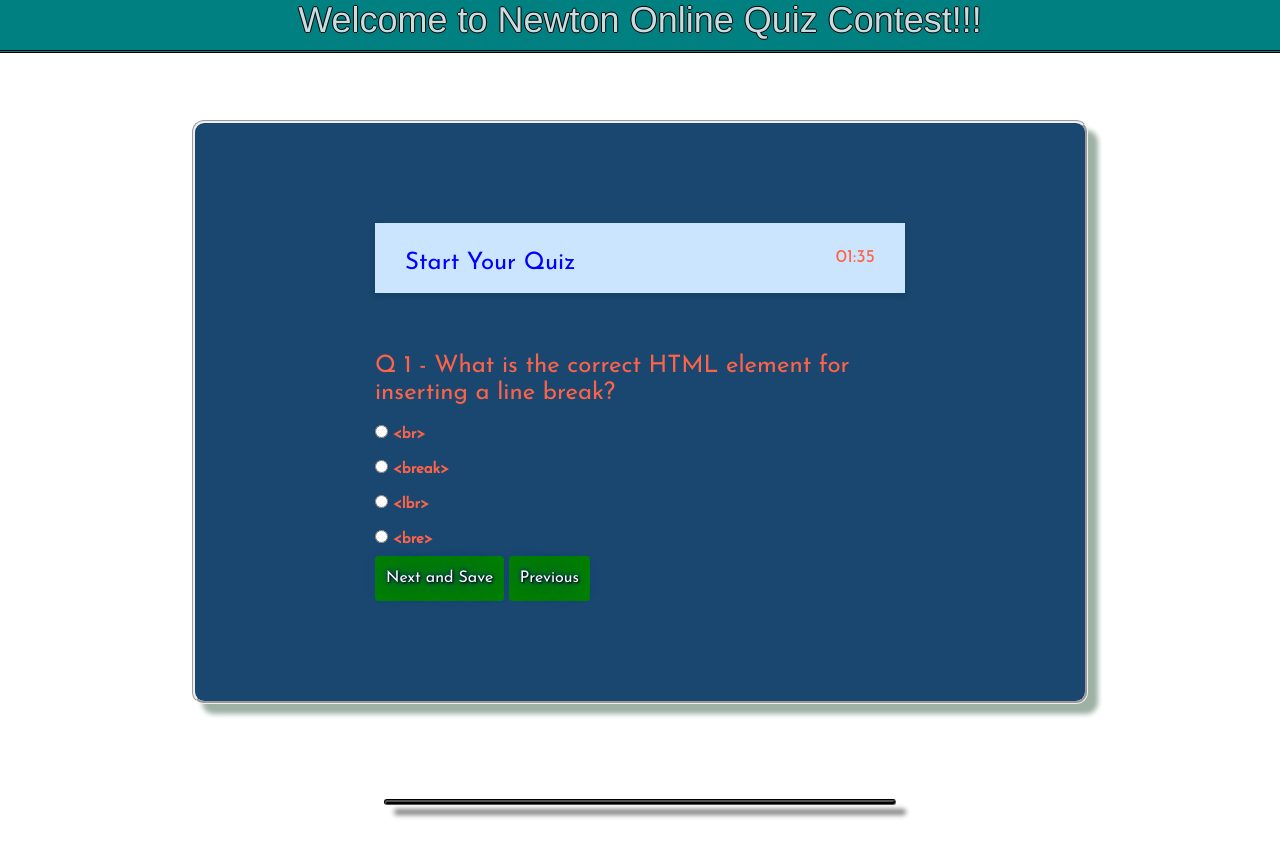
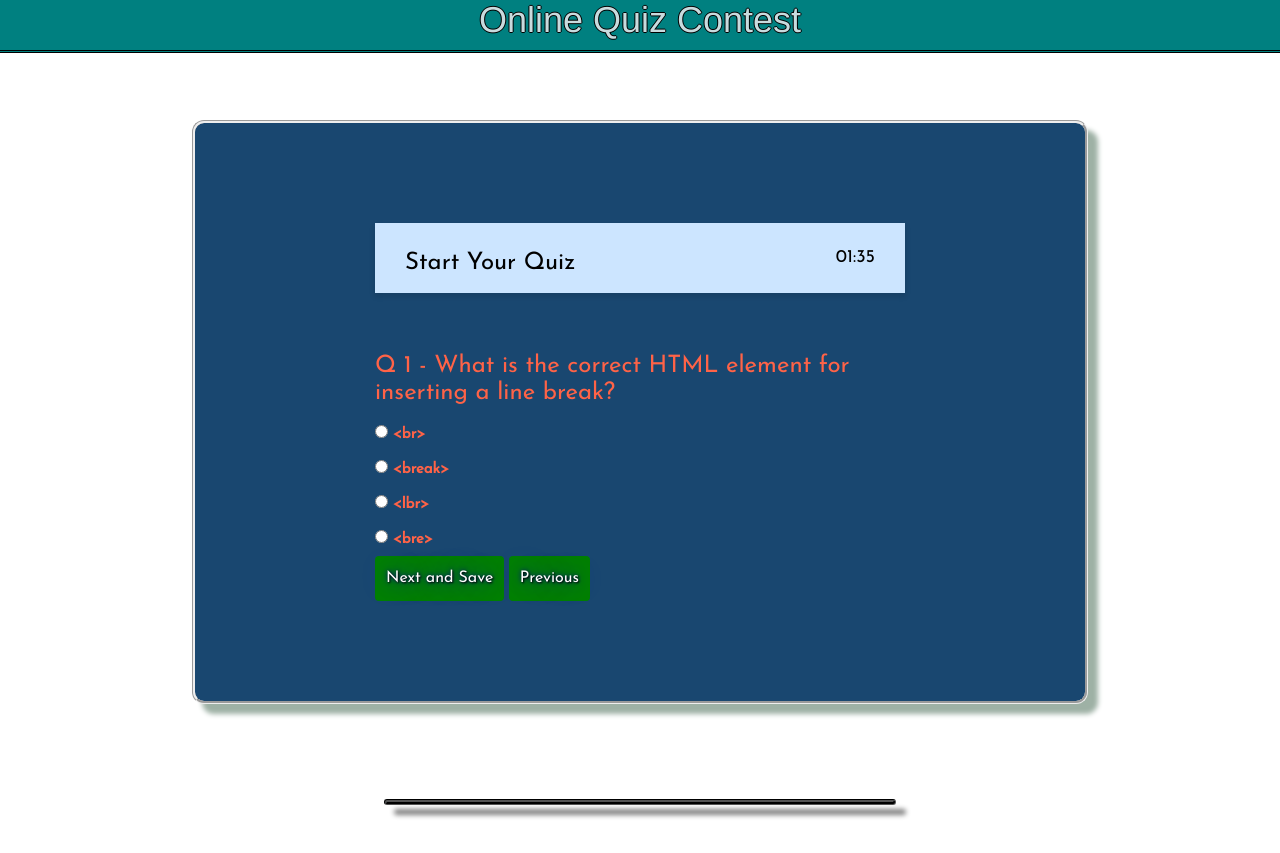
Before and after one commit to aanandisupriya584/Online-Quiz, a plain HTML site: page index.html in a window 1280 px wide. Drawn offline with nearby package versions, Linux system fonts and the light colour scheme.

Commit message:
Update index.html

```diff
--- a/index.html
+++ b/index.html
@@ -1,7 +1,7 @@
 <!DOCTYPE html>
 <html>
 <head>
-<h1 class="example">Welcome to Newton Online Quiz Contest!!!</h1>
+<h1 class="example">Online Quiz Contest</h1>
 <meta charset="UTF-8">
 <meta name="viewport" content="width=device-width">
 <title>Online Quiz Challenge!!!</title>
@@ -22,8 +22,8 @@
 
 <div class="quiz_box">
 <header>
-<h3 style="color:blue">Start Your Quiz<h3>
-<h4>00:00</h4>
+<h3 style="color:black">Start Your Quiz<h3>
+<h4 style="color:black">00:00</h4>
 </header>
   </div>
 
```
